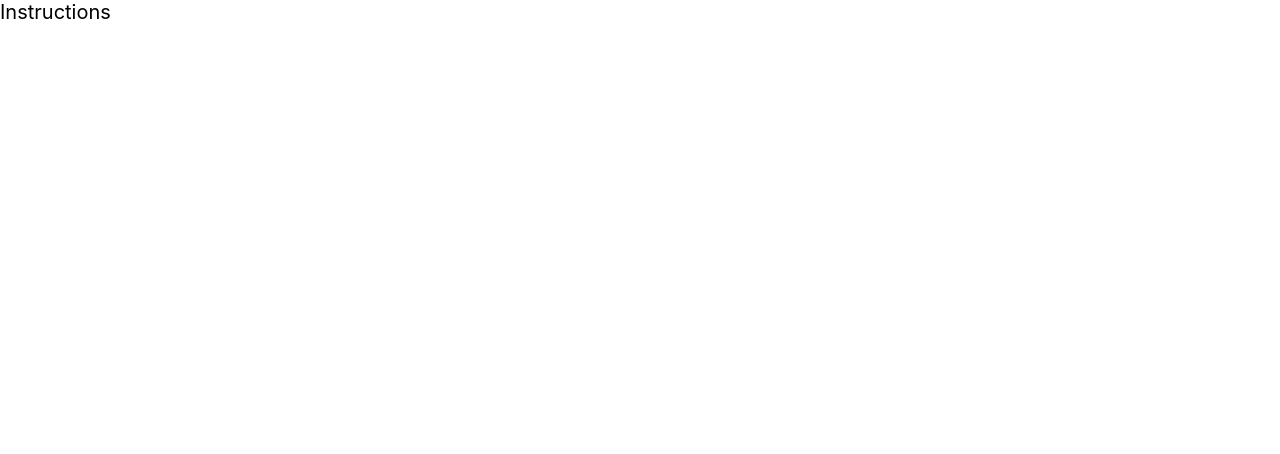
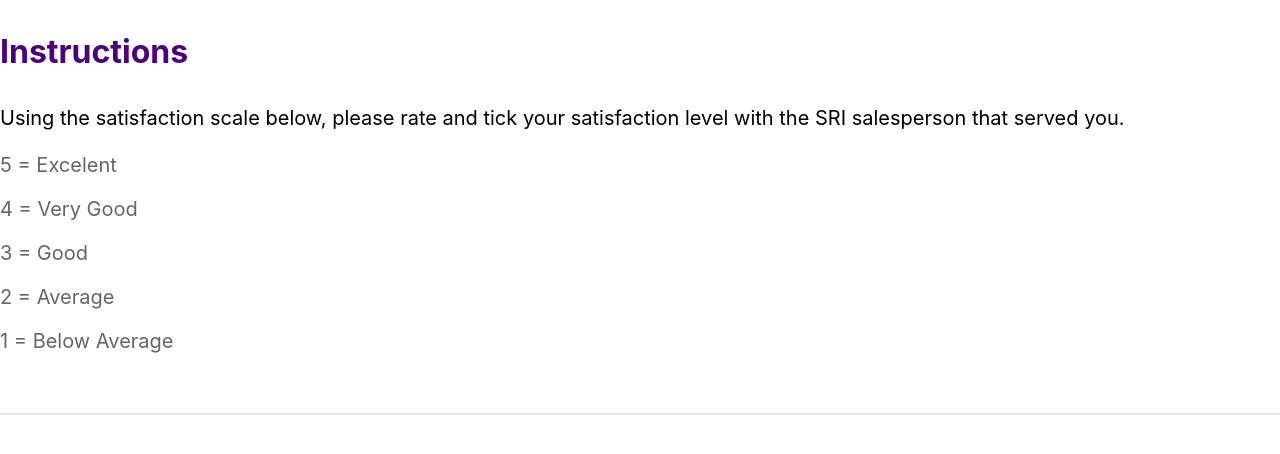
Before and after one commit to coolscoder/reviewform, a Next.js app: page /Instructions in a window 1280 px wide. Shown: the top 454 px of the page. Built offline with nearby package versions, Linux system fonts and the light colour scheme.

Commit message:
feat: add instructions

```diff
--- a/pages/Instructions/index.js
+++ b/pages/Instructions/index.js
@@ -1,9 +1,28 @@
 import React from 'react'
 import styles from './styles.module.css'
 
+const FEEDBACKS = [
+  { rate: 5, desc: 'Excelent' },
+  { rate: 4, desc: 'Very Good' },
+  { rate: 3, desc: 'Good' },
+  { rate: 2, desc: 'Average' },
+  { rate: 1, desc: 'Below Average' },
+]
+
 const Instructions = () => {
   return (
-    <div>Instructions</div>
+    <div>
+      <p className={styles.title}>Instructions</p>
+      <p className={styles.description}>
+        Using the satisfaction scale below, please rate and tick your satisfaction level with the SRI salesperson that served you.
+      </p>
+      {FEEDBACKS.map(item => (
+        <p key={`fd-${item.rate}`} className={styles.rate}>
+          {item.rate} = {item.desc}
+        </p>
+      ))}
+      <div className={styles.divider} />
+    </div>
   )
 }
 
--- a/pages/Instructions/styles.module.css
+++ b/pages/Instructions/styles.module.css
@@ -0,0 +1,21 @@
+.title {
+  font-size: 32px;
+  font-weight: bold;
+  color: #4b0082;
+}
+
+.description {
+  line-height: 1.5;
+}
+
+.rate {
+  opacity: 0.6;
+}
+
+.divider {
+  height: 2px;
+  background-color: #000;
+  opacity: 0.1;
+  margin: 3em 0;
+  width: 100%;
+}
```
